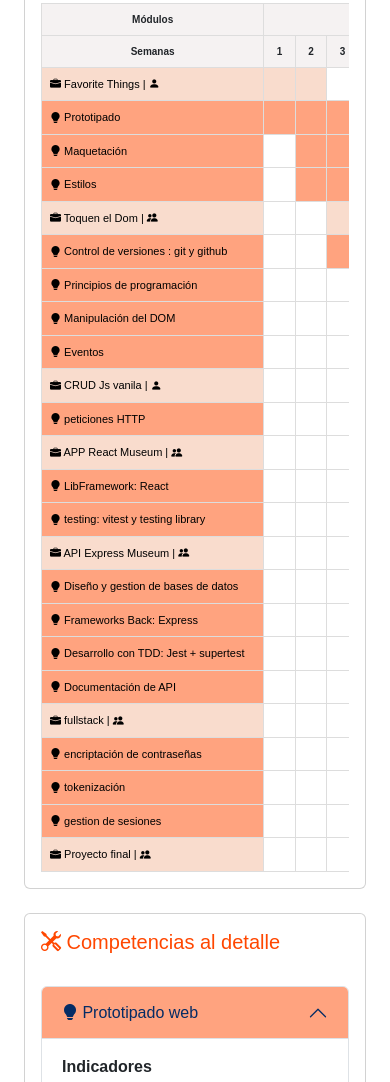
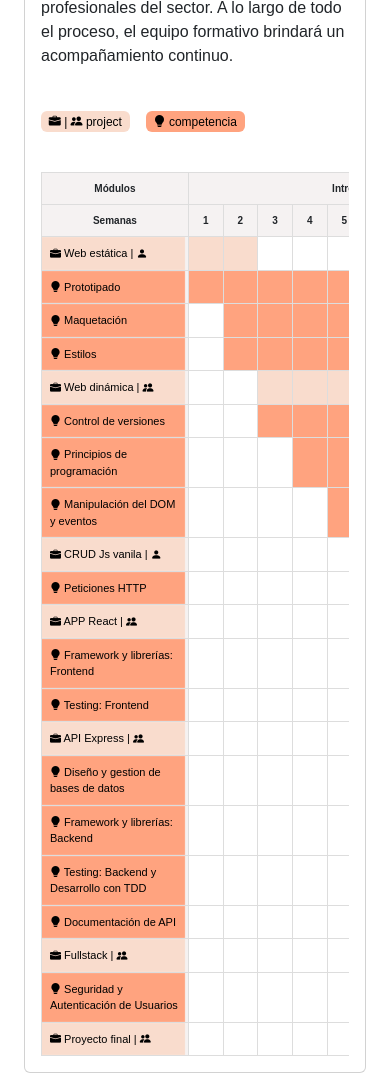
Before and after one commit to alusilcof5/roadmap-BCN-CAMBRA, a plain HTML site: page index.html in a window 390 px wide. Shown: the part 808-1890 px from the top of the page. Drawn offline with nearby package versions, Linux system fonts and the light colour scheme.

Commit message:
add responsive style

```diff
--- a/index.html
+++ b/index.html
@@ -52,7 +52,8 @@
                                          <i class="bi bi-eye"></i> Resumen
                                     </h5>
                                      <div style="text-align: center;">
-                                    <img src="./img/escalera_desarrollo_horizontal.svg" alt="Infografía IA" class="img-fluid" style="padding: 0 50px;">
+                                    <img src="./img/escalera_desarrollo_horizontal.svg" alt="Infografía fullstack" class="img-fluid info-pic-desktop" >
+                                    <img src="./img/escalera_desarrollo_vertical.svg" alt="Infografía fullstack" class="img-fluid info-pic-mobile" >
                                     </div>
                                 </div>
                             </div>
--- a/script.js
+++ b/script.js
@@ -18,7 +18,7 @@ const bootcampData = {
         // },
         {
             type: "Proyecto",
-            name: "Favorite Things | <i class='bi bi-person-fill'></i>",
+            name: " Web estática | <i class='bi bi-person-fill'></i>",
             start: 1,
             end: 2,
         },
@@ -42,13 +42,13 @@ const bootcampData = {
         },
         {
             type: "Proyecto",
-            name: "Toquen el Dom | <i class='bi bi-people-fill'></i>",
+            name: " Web dinámica | <i class='bi bi-people-fill'></i>",
             start: 3,
             end: 5,
         },
         {
             type: "Competencia",
-            name: "Control de versiones : git y github",
+            name: "Control de versiones",
             start: 3,
             end: 34,
         },
@@ -60,16 +60,10 @@ const bootcampData = {
         },
         {
             type: "Competencia",
-            name: "Manipulación del DOM",
+            name: "Manipulación del DOM y eventos",
             start: 5,
             end: 24,
 
-        },
-        {
-            type: "Competencia",
-            name: "Eventos",
-            start: 5,
-            end: 24,
         },
         {
             type: "Proyecto",
@@ -79,25 +73,25 @@ const bootcampData = {
         },
         {
             type: "Competencia",
-            name: "peticiones HTTP",
+            name: " Peticiones HTTP",
             start: 6,
             end: 24,
         },
         {
             type: "Proyecto",
-            name: "APP React Museum | <i class='bi bi-people-fill'></i>",
+            name: " APP React | <i class='bi bi-people-fill'></i>",
             start: 8,
             end: 11,
         },
         {
             type: "Competencia",
-            name: "LibFramework: React",
+            name: "Framework y librerías: Frontend",
             start: 8,
             end: 24,
         },
         {
             type: "Competencia",
-            name: "testing: vitest y testing library",
+            name: "Testing: Frontend",
             start: 9,
             end: 24,
 
@@ -105,7 +99,7 @@ const bootcampData = {
 
         {
             type: "Proyecto",
-            name: "API Express Museum | <i class='bi bi-people-fill'></i>",
+            name: " API Express | <i class='bi bi-people-fill'></i>",
             start: 12,
             end: 16,
         },
@@ -117,13 +111,13 @@ const bootcampData = {
         },
         {
             type: "Competencia",
-            name: "Frameworks Back: Express",
+            name: "Framework y librerías: Backend",
             start: 13,
             end: 24,
         },
         {
             type: "Competencia",
-            name: "Desarrollo con TDD: Jest + supertest",
+            name: "Testing: Backend y Desarrollo con TDD",
             start: 13,
             end: 24,
         },
@@ -135,26 +129,14 @@ const bootcampData = {
         },
         {
             type: "Proyecto",
-            name: "fullstack | <i class='bi bi-people-fill'></i>",
+            name: " Fullstack | <i class='bi bi-people-fill'></i>",
             start: 17,
             end: 19,
         },
         {
             type: "Competencia",
-            name: "encriptación de contraseñas",
+            name: "Seguridad y Autenticación de Usuarios",
             start: 17,
-            end: 24,
-        },
-        {
-            type: "Competencia",
-            name: "tokenización",
-            start: 17,
-            end: 24,
-        },
-        {
-            type: "Competencia",
-            name: "gestion de sesiones",
-            start: 18,
             end: 24,
         },
         {
@@ -461,7 +443,7 @@ const bootcampData = {
             },
         },
         {
-            name: "Desarrollo Fullstack",
+            name: "Desarrollo Fullstack: Seguridad y Autenticación de Usuarios",
             indicator: {
                 typeBasic: [
                     "Uso de una buena estructuración de carpetas",
@@ -484,7 +466,7 @@ const bootcampData = {
             },
             themes: {
                 typeBasic: [
-                    "Encriptación y tokenización: bycript y JWT",
+                    "Encriptación y tokenización: bcrypt y JWT",
                     "Gestión de sesiones, Contexto Y localStorage",
                     "Variables de entorno y manejo de errores",
                     "Documentación",
@@ -764,7 +746,7 @@ function setGantt() {
 
             lastEnd = item.end;
 
-            let row = `<tr><td class="label ${colorClass}">${icon} ${item.name}</td>`;
+            let row = `<tr><td class="label ${colorClass} stack-col">${icon} ${item.name}</td>`;
 
             for (let i = 1; i <= weeks; i++) {
                 if (i >= item.start && i <= item.end) {
--- a/style.css
+++ b/style.css
@@ -46,6 +46,7 @@ body {
     /* ¿porqué da prioridad a el color de bootstrap? */
     /* color:var(--principal-3) !important; */
     --bs-nav-link-color-hover: var(--principal-3);
+    flex-direction: column;
 }
 
 .nav-title {
@@ -77,6 +78,22 @@ body {
 .card {
     height: 100%;
 }
+
+ /* infografía */
+
+ .info-pic-desktop {
+    display: none; /* Oculta por defecto */
+  }
+
+  /* Mostrar la imagen de escritorio a partir de lg (≥992px) */
+  @media (min-width: 992px) {
+    .info-pic-desktop {
+      display: block; /* Muestra en escritorio */
+    }
+    .info-pic-mobile {
+      display: none; /* Oculta la imagen de móvil */
+    }
+  }
 
 
 .gantt-container {
@@ -178,6 +195,25 @@ body {
     z-index: 2;
 }
 
+
+
+.stack-col {
+    white-space: normal;
+    word-break: break-word;
+    box-shadow: inset -3px 0 1px var(--complementario-1-extra-light);
+
+
+
+
+  }
+
+  @media (max-width: 768px) {
+    .stack-col {
+      width: 15%;
+    }
+  }
+
+
 .icon {
     margin-right: 5px;
 }
@@ -203,6 +239,38 @@ body {
      background-color: rgba(220, 53, 69, 0.3);
  }
 
+ /* acordeon */
+
  .accordion-item:first-of-type .accordion-button, .accordion-button:not(.collapsed) {
         background-color: var(--complementario-2);
  }
+
+
+.accordion-body {
+    overflow-x: auto;
+  }
+
+  .accordion-body ul {
+    padding-left: 1rem;
+    margin: 0;
+  }
+
+  .list-inline {
+    display: flex;
+    flex-wrap: wrap;
+    gap: 0.5rem;
+  }
+
+
+  .badge {
+    white-space: normal;
+    word-break: break-word;
+  }
+
+
+
+  @media (max-width: 576px) {
+    .accordion-body {
+      padding: 0.5rem; /* Reduce padding en dispositivos pequeños */
+    }
+  }
```
